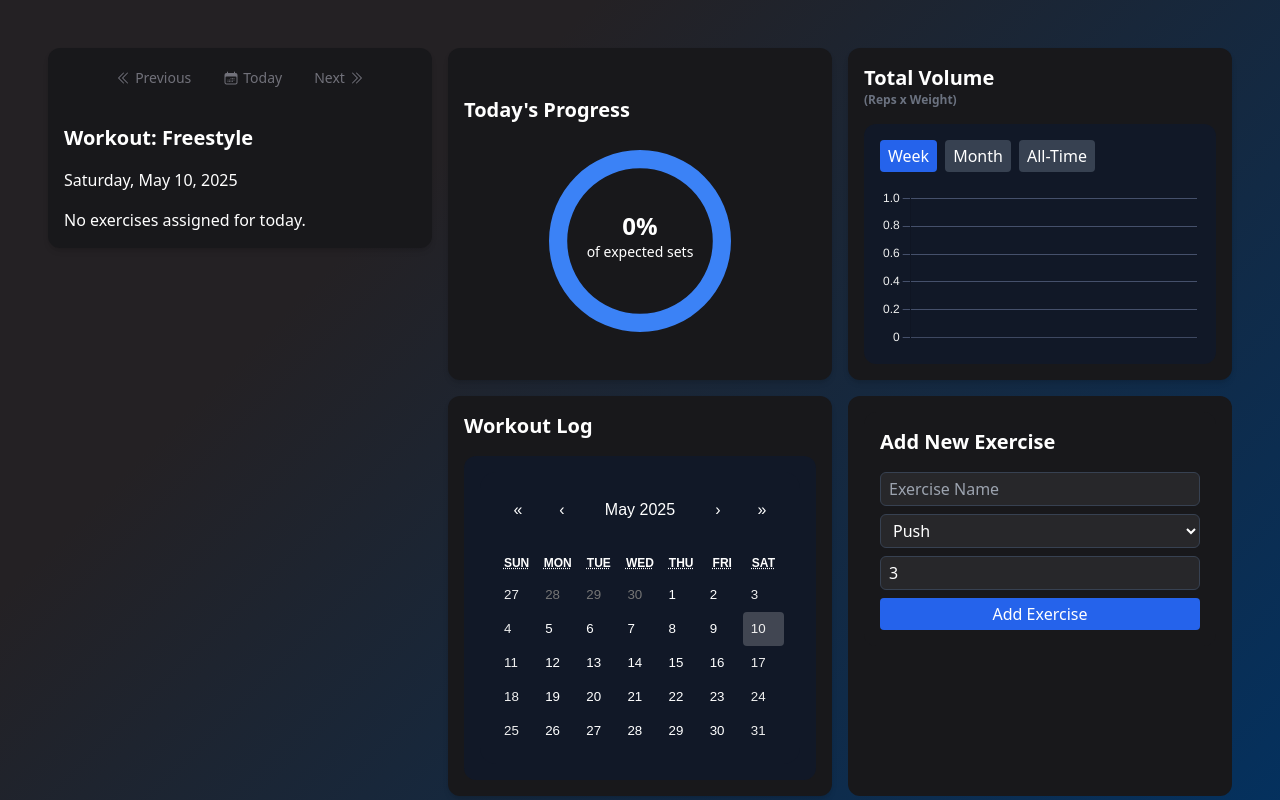
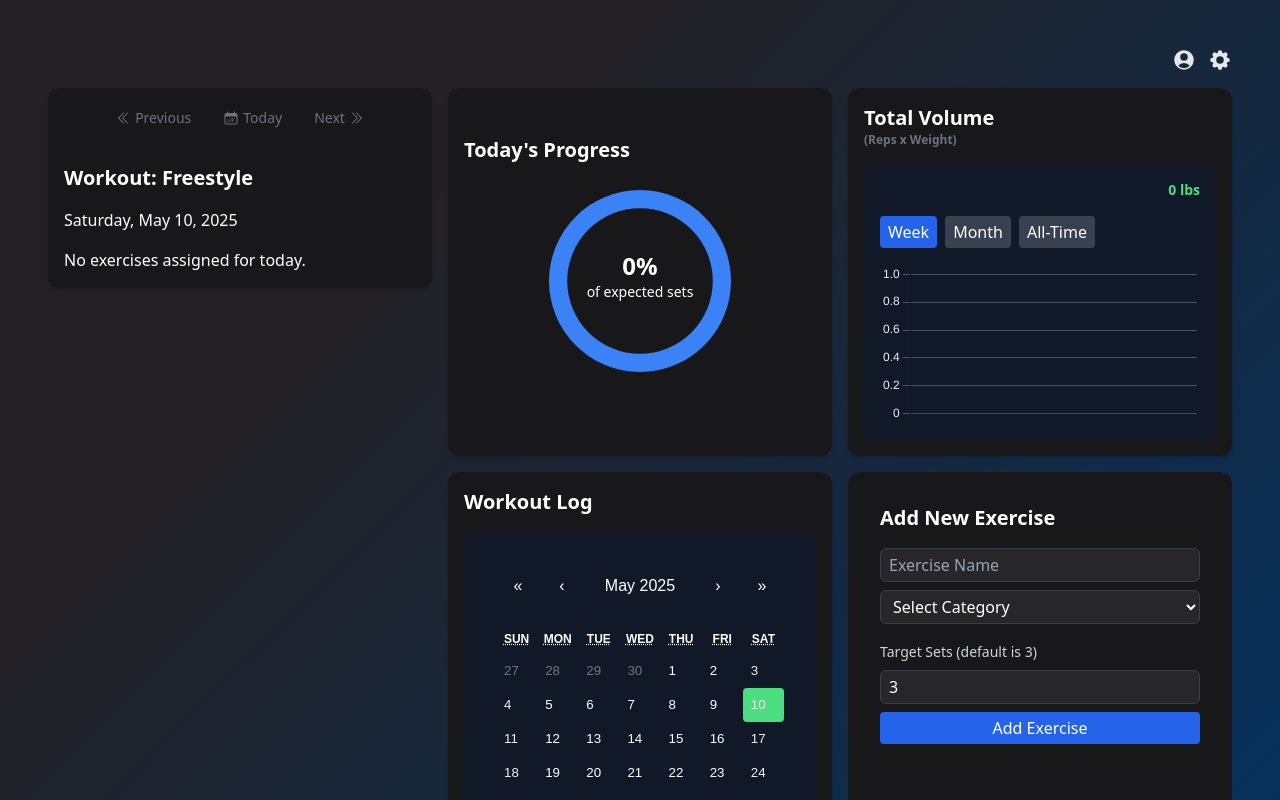
Before and after one commit to BrascoMarketing/Kevin-s-React-App-Tracker, a React (Vite) app: page / in a window 1280 px wide. Shown: the top 800 px of the page. Built offline with nearby package versions, Linux system fonts and the light colour scheme.

Commit message:
Updated VolumeChart component to display total in pounds; filterable by week, month, and all time

```diff
--- a/src/App.jsx
+++ b/src/App.jsx
@@ -7,6 +7,8 @@ import VolumeChart from "./components/VolumeChart";
 import { loadExerciseLogs } from "./utils/storage";
 import CalendarPanel from "./components/CalendarPanel";
 import DailyProgressRing from './components/DailyProgressRing';
+import { UserCircleIcon } from "@heroicons/react/24/solid";
+import { Cog8ToothIcon } from "@heroicons/react/24/solid";
 
 const schedule = {
   Sunday: "Rest",
@@ -59,6 +61,10 @@ const targetSets = todayExerciseObjects.reduce(
   return (
     <div>
       <div className="p-12 space-y-4">
+        <div className="flex justify-end text-gray-200 mb-4">
+          <UserCircleIcon className="h-6 w-6 mr-1" />
+          <Cog8ToothIcon className="h-6 w-6 ml-2" />
+        </div>
 
         {/* First Row */}
         <div className="grid grid-cols-1 lg:grid-cols-6 gap-4">
--- a/src/components/DayView.jsx
+++ b/src/components/DayView.jsx
@@ -63,7 +63,7 @@ useEffect(() => {
                 new Date(viewedDate.getFullYear(), viewedDate.getMonth(), viewedDate.getDate() - 1)
                 )
             }
-            className="text-sm text-zinc-500 px-2 py-1 rounded hover:bg-gray-700"
+            className="flex items-center text-sm text-zinc-500 px-2 py-1 rounded hover:bg-gray-700"
             >
             <ChevronDoubleLeftIcon className="h-4 w-4 mr-1" /> Previous
             </button>
@@ -81,7 +81,7 @@ useEffect(() => {
                 new Date(viewedDate.getFullYear(), viewedDate.getMonth(), viewedDate.getDate() + 1)
                 )
             }
-            className="text-sm text-zinc-500 px-2 py-1 rounded hover:bg-gray-700"
+            className="flex items-center text-sm text-zinc-500 px-2 py-1 rounded hover:bg-gray-700"
             >
             Next <ChevronDoubleRightIcon className="h-4 w-4 ml-1" />
             </button>
@@ -272,7 +272,7 @@ function SetLogger({ onAddSet }) {
       />
       <button
         type="submit"
-        className="flex items-center bg-blue-600 text-white py-1 rounded"
+        className="flex items-center bg-blue-500 text-white py-1 rounded"
       >
         <PlusIcon className="h-4 w-4 mr-1" /> Add Set
       </button>
--- a/src/components/ExerciseFormPanel.jsx
+++ b/src/components/ExerciseFormPanel.jsx
@@ -2,12 +2,12 @@ import { useState } from "react";
 
 export default function ExerciseFormPanel({ library, setLibrary }) {
   const [name, setName] = useState("");
-  const [type, setType] = useState("Push");
+  const [type, setType] = useState("");
   const [targetSetsInput, setTargetSetsInput] = useState(3);
 
   const handleAddExercise = (e) => {
     e.preventDefault();
-    if (!name.trim()) return;
+    if (!name.trim() || !type) return;
 
     const newExercise = {
       id: crypto.randomUUID(),
@@ -40,18 +40,22 @@ export default function ExerciseFormPanel({ library, setLibrary }) {
           value={type}
           onChange={(e) => setType(e.target.value)}
         >
+          <option value="" disabled>Select Category</option>
           <option value="Push">Push</option>
           <option value="Pull">Pull</option>
           <option value="Legs">Legs</option>
           <option value="Freestyle">Freestyle</option>
         </select>
+        <label className="target-label block text-sm font-medium text-gray-300 mb-1">
+          Target Sets (default is 3)
+        </label>
         <input
           type="number"
           min="1"
           value={targetSetsInput}
           onChange={(e) => setTargetSetsInput(parseInt(e.target.value))}
           className="bg-zinc-800 text-white border border-gray-700 p-1 pl-2 w-full rounded-md"
-          placeholder="Target Sets (default 3)"
+          placeholder="e.g., 3"
         />
         <button
           className="bg-blue-600 text-white px-2 py-1 rounded w-full"
--- a/src/components/VolumeChart.jsx
+++ b/src/components/VolumeChart.jsx
@@ -11,26 +11,44 @@ export default function VolumeChart() {
   const [timeFrame, setTimeFrame] = useState("Week");
   const logs = loadExerciseLogs();
 
-  // Process logs into date-keyed volume map
-  const volumeByDate = logs.reduce((acc, log) => {
+  // Filter logs based on selected time frame
+  const filteredLogs = logs.filter((log) => {
+    const logDate = new Date(log.date);
+    const now = new Date();
+
+    if (timeFrame === 'Week') {
+      const sevenDaysAgo = new Date();
+      sevenDaysAgo.setDate(now.getDate() - 7);
+      return logDate >= sevenDaysAgo;
+    } else if (timeFrame === 'Month') {
+      return logDate.getMonth() === now.getMonth() && logDate.getFullYear() === now.getFullYear();
+    } else {
+      return true; // All-Time
+    }
+  });
+
+  // Calculate total volume for filtered logs
+  const totalVolume = filteredLogs.reduce((sum, log) => {
+    const logVolume = log.sets.reduce((setSum, set) => setSum + (set.reps * set.weight), 0);
+    return sum + logVolume;
+  }, 0);
+
+  // Build volume map by date for filtered logs
+  const volumeByDate = filteredLogs.reduce((acc, log) => {
     const date = new Date(log.date).toLocaleDateString("en-US");
-    const totalVolume = log.sets.reduce((sum, set) => sum + (set.reps * set.weight), 0);
-    acc[date] = (acc[date] || 0) + totalVolume;
+    const logVolume = log.sets.reduce((setSum, set) => setSum + (set.reps * set.weight), 0);
+    acc[date] = (acc[date] || 0) + logVolume;
     return acc;
   }, {});
 
   const sortedDates = Object.keys(volumeByDate).sort((a, b) => new Date(a) - new Date(b));
 
-  let filteredDates = sortedDates;
-  if (timeFrame === "Week") filteredDates = sortedDates.slice(-7);
-  if (timeFrame === "Month") filteredDates = sortedDates.slice(-30);
-
   const data = {
-    labels: filteredDates,
+    labels: sortedDates,
     datasets: [
       {
         label: 'Total Volume (Reps × Weight)',
-        data: filteredDates.map(date => volumeByDate[date]),
+        data: sortedDates.map(date => volumeByDate[date]),
         fill: false,
         borderColor: '#4ade80',
         tension: 0.3,
@@ -42,32 +60,26 @@ export default function VolumeChart() {
     responsive: true,
     plugins: {
       legend: { display: false },
-      title: { display: false, text: 'Volume Over Time' },
+      title: { display: false },
     },
     scales: {
-        x: {
-            grid: {
-                color: '#53607dcc'
-            },
-            ticks: {
-                display: true,
-                color: '#efefef',
-            },
-        },
-        y: {
-            grid: {
-                color: '#53607dcc'
-            },
-            ticks: {
-                display: true,
-                color: '#efefef',
-            },
-        }
+      x: {
+        grid: { color: '#53607dcc' },
+        ticks: { color: '#efefef' },
+      },
+      y: {
+        grid: { color: '#53607dcc' },
+        ticks: { color: '#efefef' },
+      }
     }
   };
 
   return (
     <div className="bg-gray-900 text-white rounded-xl p-4 space-y-4">
+      <div className="flex justify-end items-center mb-2">
+        <span className="text-sm text-green-400 font-bold">{totalVolume.toLocaleString()} lbs</span>
+      </div>
+
       <div className="flex space-x-2 mb-2">
         {timeFrames.map(frame => (
           <button
@@ -79,6 +91,7 @@ export default function VolumeChart() {
           </button>
         ))}
       </div>
+
       <Line data={data} options={options} />
     </div>
   );
--- a/src/index.css
+++ b/src/index.css
@@ -54,23 +54,40 @@ button.completion {
 }
 .calendar-wrapper .react-calendar__tile .indicator {
     position: absolute;
-    top: calc(50% - 12px);
+    bottom: 2px;
     left: calc(50% -10px);
     opacity: .6;
-    width: 24px;
-    height: 24px;
+    width: 6px;
+    height: 6px;
+}
+.calendar-wrapper .react-calendar__tile:enabled:hover,
+.calendar-wrapper .react-calendar__tile:enabled:focus {
+    background-color: #4ade80;
 }
 .calendar-wrapper .react-calendar__tile--active,
 .calendar-wrapper .react-calendar__tile--active:enabled:hover,
 .calendar-wrapper .react-calendar__tile--active:enabled:focus {
     background-color: #f97316 !important;
-    color: #1a1a1a;
+    color: #fff;
 }
+
+.calendar-wrapper .react-calendar__tile--active .indicator {
+    background-color: #fff !important;
+    opacity: 1 !important;
+}
+
 .calendar-wrapper button.react-calendar__tile--now {
-    background-color: rgba(255, 255, 255,0.2) !important;
+    background-color: #4ade80 !important;
 }
 
 /* Weekends */
 .calendar-wrapper .react-calendar__month-view__days__day--weekend {
     color: #efefef;
 }
+.calendar-wrapper .react-calendar__month-view__days__day--neighboringMonth {
+    color: #757575;
+}
+
+label.target-label {
+    margin-top: 18px !important;
+}
```
